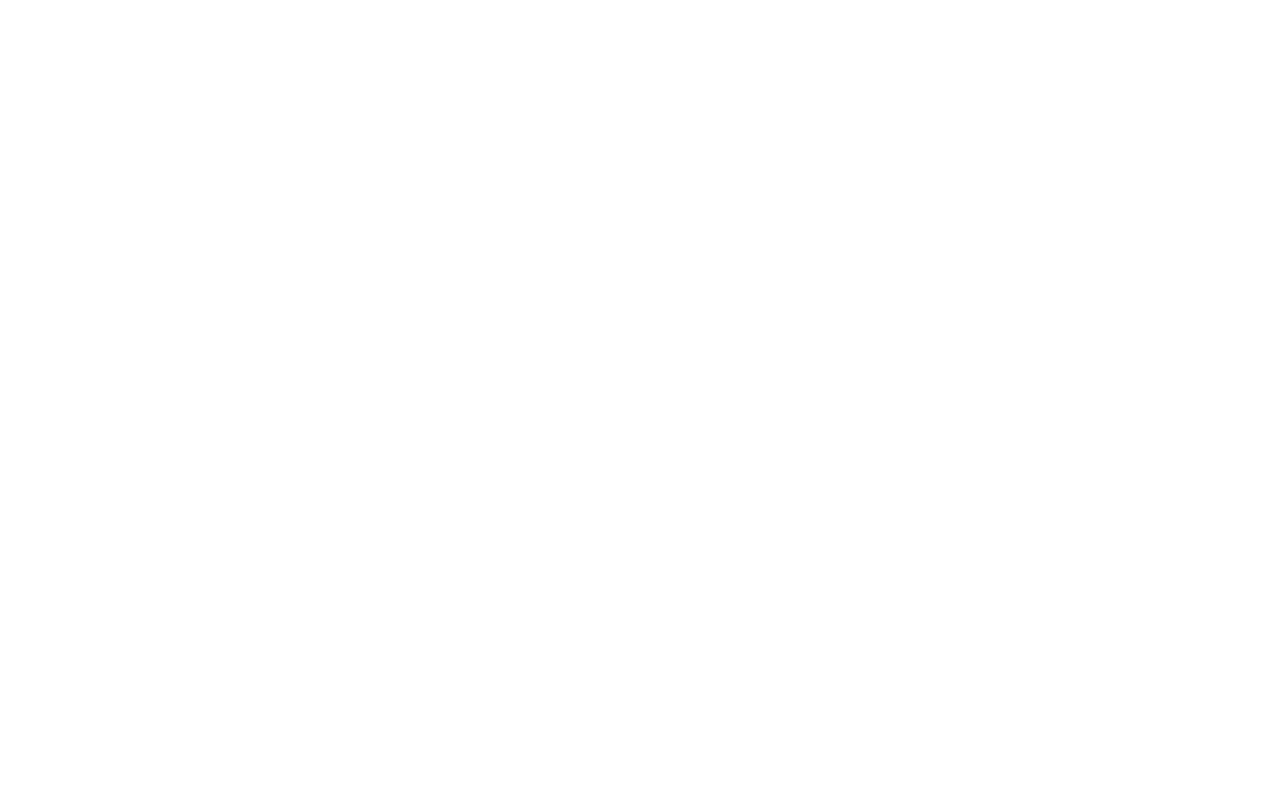
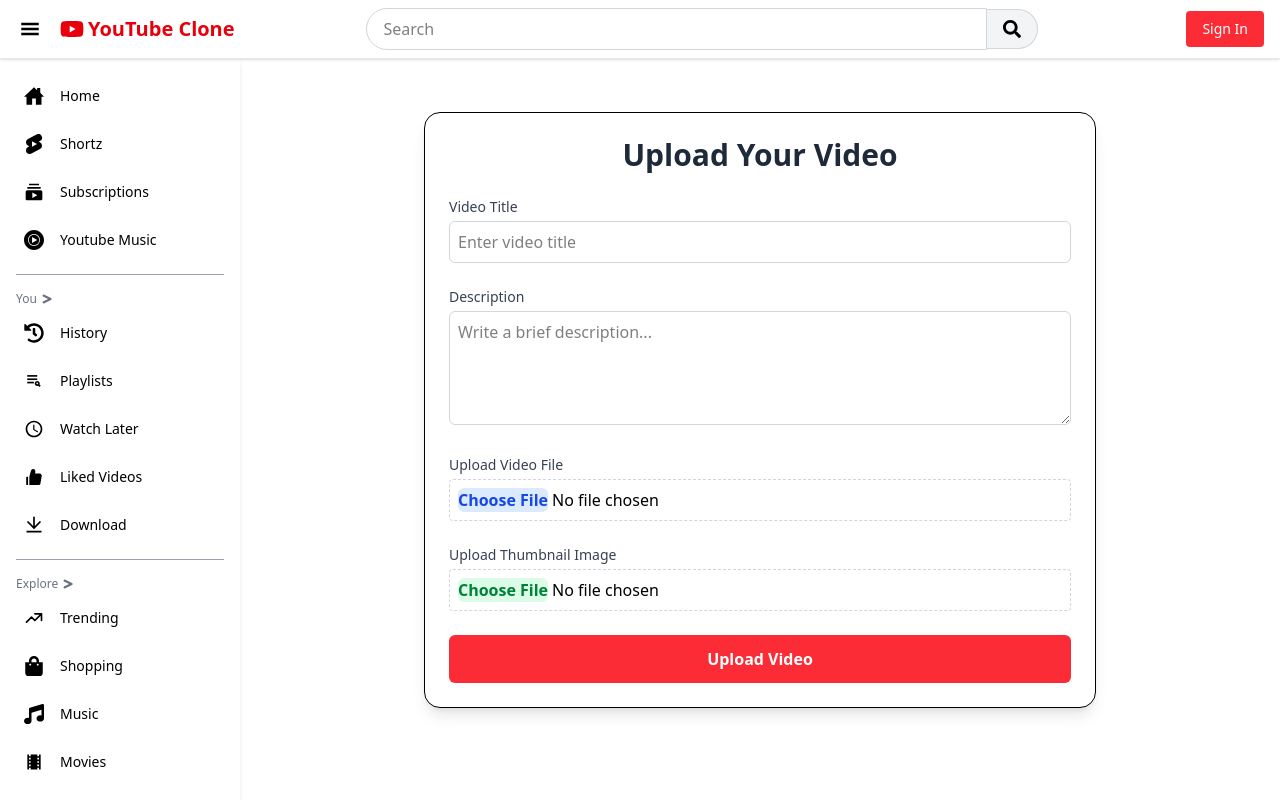
Before and after one commit to Sahil-Shinde-13/MERN-YouTube-Clone, a React (Vite) app in the folder frontend/: page /upload in a window 1280 px wide. Before the commit this address had no page. Built offline with nearby package versions, Linux system fonts and the light colour scheme.

Commit message:
Video uploading feature added

```diff
--- a/frontend/src/App.jsx
+++ b/frontend/src/App.jsx
@@ -6,6 +6,8 @@
 import WatchVideo from "./pages/WatchVideo"
 import ChannelPage from "./pages/ChannelPage"
 import CreateChannelPage from "./pages/CreateChannelPage"
+import UploadVideo from "./pages/uploadVideo"
+import EditVideo from "./pages/EditVideo"
 
 
 
@@ -17,8 +19,10 @@
       <Routes>
         {/* <Route path="/" element={<Navigate to="/login" />} /> */}
         <Route path="/" element={ <Layout><Home/></Layout>}/>
+        <Route path="/upload" element={<Layout><UploadVideo/></Layout>}/>
         <Route path="/channel" element={<Layout><ChannelPage/></Layout>}/>
         <Route path="/create-channel" element={<Layout><CreateChannelPage /></Layout>} />
+        <Route path="/edit-video/:id" element={<EditVideo/>}/>
         <Route path="/watch/:id" element={<Layout><WatchVideo/></Layout>}/>
         <Route path="/login" element={<Login />} />
         <Route path="/register" element={<Register />} />
--- a/frontend/src/pages/ChannelPage.jsx
+++ b/frontend/src/pages/ChannelPage.jsx
@@ -57,6 +57,9 @@
           <h2 className="text-2xl font-bold">{channel?.name}</h2>
           <p className="text-sm text-gray-500">{channel?.subscribers} subscribers</p>
         </div>
+        <button onClick={() => navigate("/upload")}className="bg-blue-600 text-white px-4 py-2 rounded hover:bg-blue-700 text-sm">
+          Upload Video
+        </button>
       </div>
 
       {/* My Videos */}
@@ -75,10 +78,10 @@
               <p className="text-xs text-gray-500 mb-2">{video.views} views · {new Date(video.uploadDate).toLocaleDateString()}</p>
 
               <div className="flex gap-2">
-                <button onClick={() => navigate(`/edit-video/${video._id}`)} className="text-blue-500 text-sm hover:underline">
+                <button onClick={() => navigate(`/edit-video/${video._id}`)} className="text-blue-500 cursor-pointer text-sm hover:underline">
                   Edit
                 </button>
-                <button onClick={() => handleDelete(video._id)}className="text-red-500 text-sm hover:underline">
+                <button onClick={() => handleDelete(video._id)}className="text-red-500 cursor-pointer text-sm hover:underline">
                   Delete
                 </button>
               </div>
--- /dev/null
+++ b/frontend/src/pages/EditVideo.jsx
@@ -0,0 +1,62 @@
+import { useEffect, useState } from "react";
+import { useParams, useNavigate } from "react-router-dom";
+import axios from "axios";
+
+function EditVideo() {
+  const { id } = useParams();
+  const navigate = useNavigate();
+  const token = localStorage.getItem("token");
+
+  const [title, setTitle] = useState("");
+  const [description, setDescription] = useState("");
+  const [loading, setLoading] = useState(true);
+  const [error, setError] = useState("");
+
+  useEffect(() => {
+    const fetchVideo = async () => {
+      try {
+        const res = await axios.get(`http://localhost:5000/api/videos/${id}`);
+        setTitle(res.data.title);
+        setDescription(res.data.description);
+      } catch (err) {
+        setError("Failed to load video data");
+      } finally {
+        setLoading(false);
+      }
+    };
+    fetchVideo();
+  }, [id]);
+
+  const handleUpdate = async (e) => {
+    e.preventDefault();
+    setError("");
+    setLoading(true);
+    try {
+      await axios.put(`http://localhost:5000/api/videos/${id}`, {title,description,}, {headers: { Authorization: `Bearer ${token}` },});
+      alert("Video updated successfully");
+      navigate("/channel");
+    } catch (err) {
+      setError("Failed to update video");
+    } finally {
+      setLoading(false);
+    }
+  };
+
+  if (loading) return <p className="text-center mt-10">Loading...</p>;
+  if (error) return <p className="text-center text-red-500 mt-10">{error}</p>;
+
+  return (
+    <div className="max-w-xl mx-auto mt-24 p-4 border rounded shadow bg-white">
+      <h2 className="text-2xl font-bold mb-4">Edit Video</h2>
+      <form onSubmit={handleUpdate} className="space-y-4">
+        <input type="text" value={title} onChange={(e) => setTitle(e.target.value)} className="w-full border p-2 rounded" />
+        <textarea value={description} onChange={(e) => setDescription(e.target.value)} className="w-full border p-2 rounded" rows="4"></textarea>
+        <button type="submit" disabled={loading} className="bg-blue-600 text-white px-4 py-2 rounded hover:bg-blue-700 w-full">
+          {loading ? "Updating..." : "Update Video"}
+        </button>
+      </form>
+    </div>
+  );
+}
+
+export default EditVideo;
--- /dev/null
+++ b/frontend/src/pages/UploadVideo.jsx
@@ -0,0 +1,93 @@
+import { useNavigate } from "react-router-dom";
+import { useState } from "react";
+import axios from "axios";
+
+function UploadVideo() {
+  const [title, setTitle] = useState("");
+  const [description, setDescription] = useState("");
+  const [video, setVideo] = useState(null);
+  const [thumbnail, setThumbnail] = useState(null);
+  const [error, setError] = useState("");
+  const [loading, setLoading] = useState(false);
+
+  const token = localStorage.getItem("token");
+  const navigate = useNavigate();
+
+  const handleUpload = async (e) => {
+    e.preventDefault();
+    setError("");
+    setLoading(true);
+
+    if (!title || !description || !video || !thumbnail) {
+      setError("All fields are required.");
+      setLoading(false);
+      return;
+    }
+
+    const formData = new FormData();
+    formData.append("title", title);
+    formData.append("description", description);
+    formData.append("video", video);
+    formData.append("thumbnail", thumbnail);
+
+    try {
+      const res = await axios.post("http://localhost:5000/api/videos/upload", formData, {headers: {Authorization: `Bearer ${token}`,"Content-Type": "multipart/form-data",},});
+      alert("Video uploaded successfully!");
+      navigate("/channel");
+    } catch (err) {
+      console.error(err);
+      setError(err.response?.data?.message || "Upload failed");
+    } finally {
+      setLoading(false);
+    }
+  };
+
+  return (
+    <div className="max-w-2xl mx-auto mt-24 p-6 bg-white rounded-2xl shadow-lg border">
+      <h2 className="text-3xl font-bold text-gray-800 mb-6 text-center">Upload Your Video</h2>
+
+      {error && <p className="text-red-500 text-center mb-4">{error}</p>}
+
+      <form onSubmit={handleUpload} className="space-y-6">
+        {/* Video Title */}
+        <div>
+          <label className="block text-sm font-medium text-gray-700 mb-1">Video Title</label>
+          <input type="text" placeholder="Enter video title" value={title} onChange={(e) => setTitle(e.target.value)}
+            className="w-full border border-gray-300 p-2 rounded-md focus:outline-none focus:ring-1 focus:ring-blue-500"/>
+        </div>
+
+        {/* Description */}
+        <div>
+          <label className="block text-sm font-medium text-gray-700 mb-1">Description</label>
+          <textarea placeholder="Write a brief description..." rows="4" value={description} onChange={(e) => setDescription(e.target.value)}
+            className="w-full border border-gray-300 p-2 rounded-md focus:outline-none focus:ring-1 focus:ring-blue-500">
+          </textarea>
+        </div>
+
+        {/* Video File */}
+        <div>
+          <label className="block text-sm font-medium text-gray-700 mb-1">Upload Video File</label>
+          <input type="file" accept="video/*" onChange={(e) => setVideo(e.target.files[0])}
+            className="w-full file:border-0 file:rounded-md file:bg-blue-100 file:text-blue-700 file:font-semibold border border-dashed border-gray-300 p-2 rounded cursor-pointer"/>
+        </div>
+
+        {/* Thumbnail File */}
+        <div>
+          <label className="block text-sm font-medium text-gray-700 mb-1">Upload Thumbnail Image</label>
+          <input type="file" accept="image/*" onChange={(e) => setThumbnail(e.target.files[0])}
+            className="w-full file:border-0 file:rounded-md file:bg-green-100 file:text-green-700 file:font-semibold border border-dashed border-gray-300 p-2 rounded cursor-pointer"/>
+        </div>
+
+        {/* Upload Button */}
+        <button type="submit" disabled={loading}
+          className={`w-full py-3 rounded-md cursor-pointer text-white font-semibold transition duration-200 ${
+            loading ? "bg-gray-400 cursor-not-allowed" : "bg-red-500 hover:bg-red-600"
+          }`}>
+          {loading ? "Uploading..." : "Upload Video"}
+        </button>
+      </form>
+    </div>
+  );
+}
+
+export default UploadVideo;
```
Also changed, not shown: 2 other files (tests, documents, lock files or other folders).
